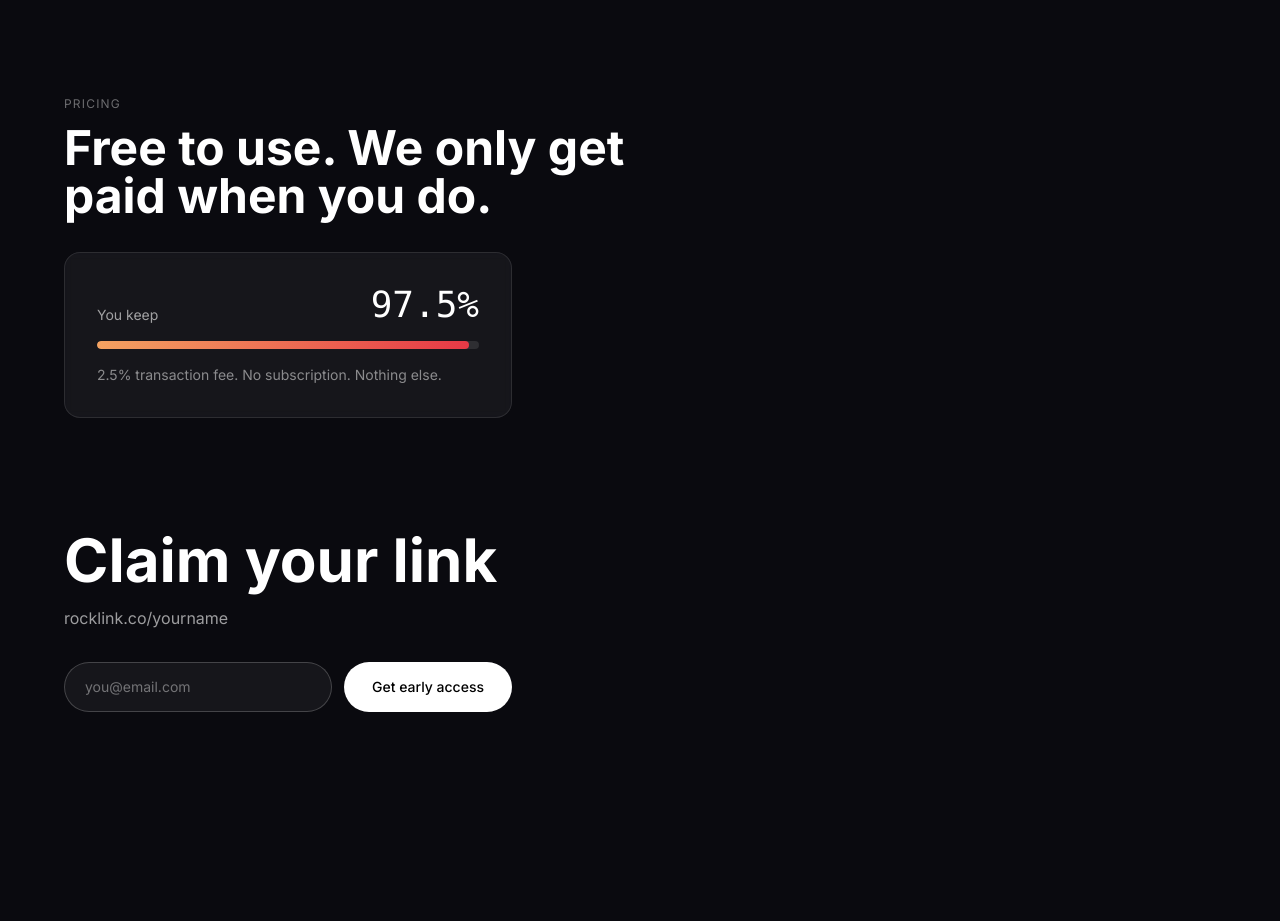
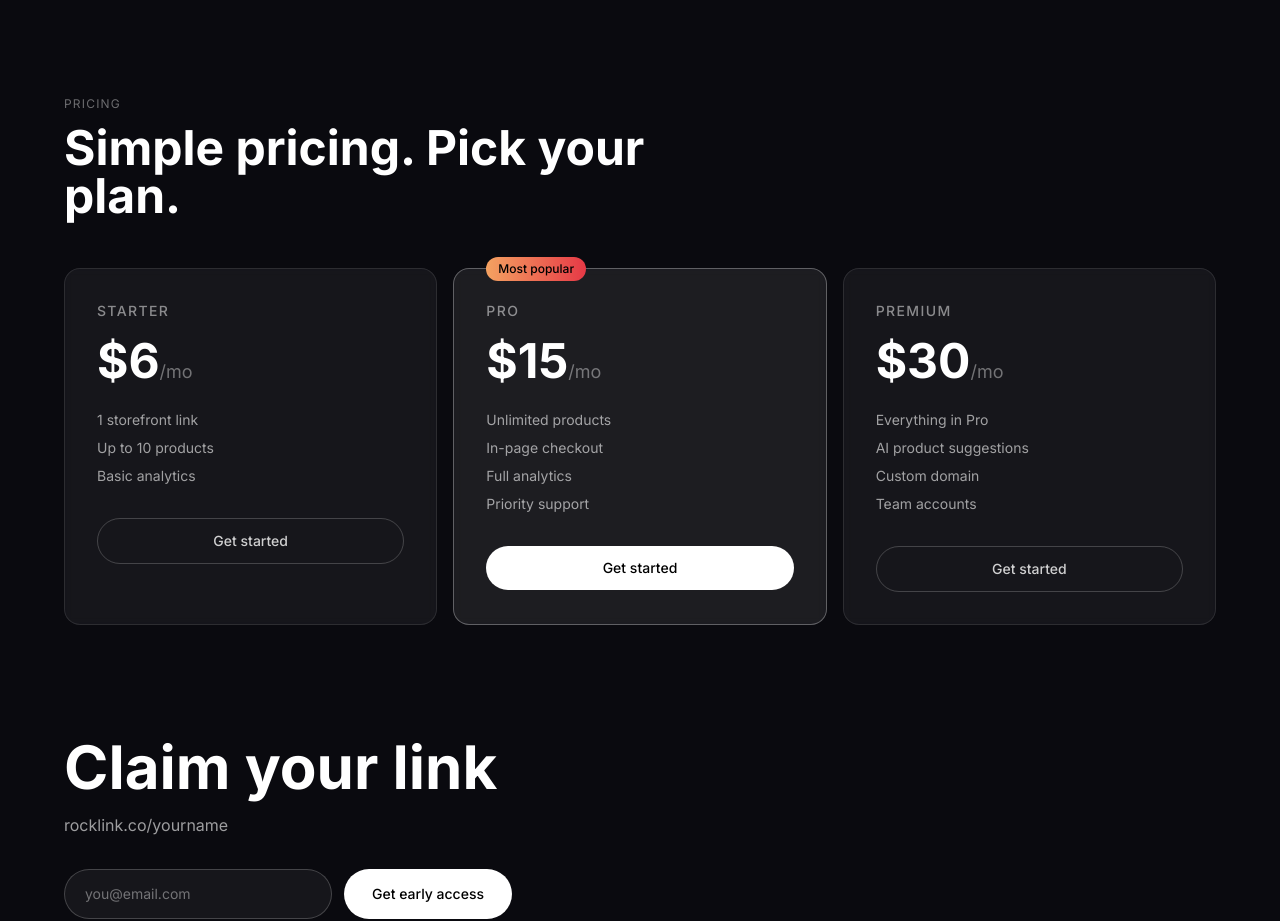
Before and after one commit to mohammedaminjamal45-ai/Rocklink, a Next.js app: page / in a window 1280 px wide. Shown: the part 3060-3981 px from the top of the page. Before the commit the page ends 3900 px from the top, so only its background shows below. Built offline with nearby package versions, Linux system fonts and the light colour scheme.

Commit message:
Add 3-tier pricing plans (Starter, Pro, Premium)

```diff
--- a/app/page.tsx
+++ b/app/page.tsx
@@ -12,6 +12,12 @@
   { title: "Inventory and orders", body: "What's sold, what's low, what's pending — one dashboard." },
   { title: "Every product type", body: "Digital, physical, bookings, subscriptions — together." },
   { title: "Direct payouts", body: "Sales go to your account. No separate merchant setup." },
+];
+
+const PLANS = [
+  { name: "Starter", price: "$6", features: ["1 storefront link", "Up to 10 products", "Basic analytics"] },
+  { name: "Pro", price: "$15", features: ["Unlimited products", "In-page checkout", "Full analytics", "Priority support"], highlighted: true },
+  { name: "Premium", price: "$30", features: ["Everything in Pro", "AI product suggestions", "Custom domain", "Team accounts"] },
 ];
 
 const PLATFORMS = ["Instagram", "TikTok", "YouTube", "X", "Spotify", "Threads"];
@@ -132,23 +138,53 @@
         </p>
       </section>
 
-      {/* PRICING */}
+      {/* PRICING — real 3 tiers */}
       <section id="pricing" className="relative z-10 px-8 pb-28 sm:px-16">
         <p className="mb-3 text-xs uppercase tracking-widest text-white/40">Pricing</p>
-        <h2 className="mb-8 max-w-2xl text-3xl font-bold sm:text-5xl">
-          Free to use. We only get paid when you do.
+        <h2 className="mb-12 max-w-2xl text-3xl font-bold sm:text-5xl">
+          Simple pricing. Pick your plan.
         </h2>
-        <div className="max-w-md rounded-2xl border border-white/10 bg-white/5 p-8 backdrop-blur-sm">
-          <div className="flex items-end justify-between">
-            <span className="text-sm text-white/60">You keep</span>
-            <span className="font-mono text-4xl">97.5%</span>
-          </div>
-          <div className="mt-4 h-2 overflow-hidden rounded-full bg-white/10">
-            <div className="h-full w-[97.5%] rounded-full bg-gradient-to-r from-[#F4A261] to-[#E63946]" />
-          </div>
-          <p className="mt-4 text-sm text-white/50">
-            2.5% transaction fee. No subscription. Nothing else.
-          </p>
+        <div className="grid gap-4 sm:grid-cols-3">
+          {PLANS.map((plan) => (
+            <div
+              key={plan.name}
+              className={`relative rounded-2xl p-8 backdrop-blur-sm transition ${
+                plan.highlighted
+                  ? "border border-white/30 bg-white/[0.08] hover:border-white/50"
+                  : "border border-white/10 bg-white/5 hover:border-white/20"
+              }`}
+            >
+              {plan.highlighted && (
+                <span className="absolute -top-3 left-8 rounded-full bg-gradient-to-r from-[#F4A261] to-[#E63946] px-3 py-1 text-xs font-medium text-black">
+                  Most popular
+                </span>
+              )}
+              <h3 className="text-sm font-medium uppercase tracking-widest text-white/50">
+                {plan.name}
+              </h3>
+              <p className="mt-4 text-5xl font-bold">
+                {plan.price}
+                <span className="text-lg font-normal text-white/40">/mo</span>
+              </p>
+              <ul className="mt-6 space-y-2">
+                {plan.features.map((f) => (
+                  <li key={f} className="text-sm text-white/60">
+                    {f}
+                  </li>
+                ))}
+              </ul>
+              <a
+                href="#waitlist"
+                className={`mt-8 block rounded-full py-3 text-center text-sm font-medium transition ${
+                  plan.highlighted
+                    ? "bg-white text-black hover:scale-105 hover:bg-white/90"
+                    : "border border-white/20 text-white/80 hover:border-white/40 hover:text-white"
+                }`}
+              >
+                Get started
+              </a>
+            </div>
+          ))}
         </div>
       </section>
 
```
